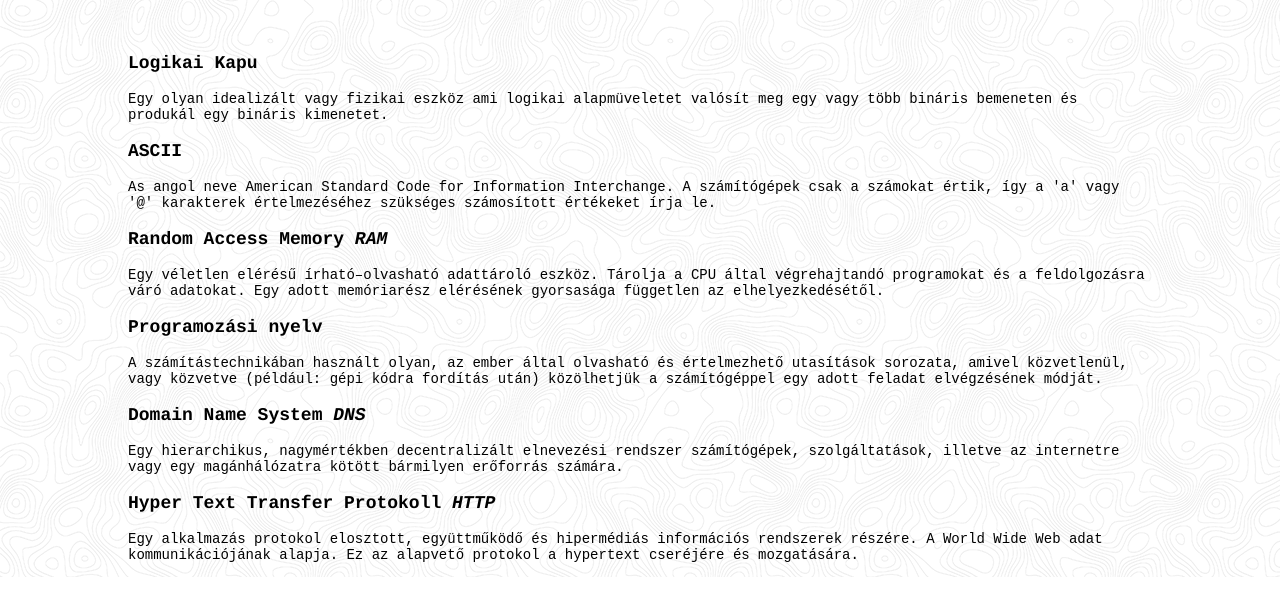
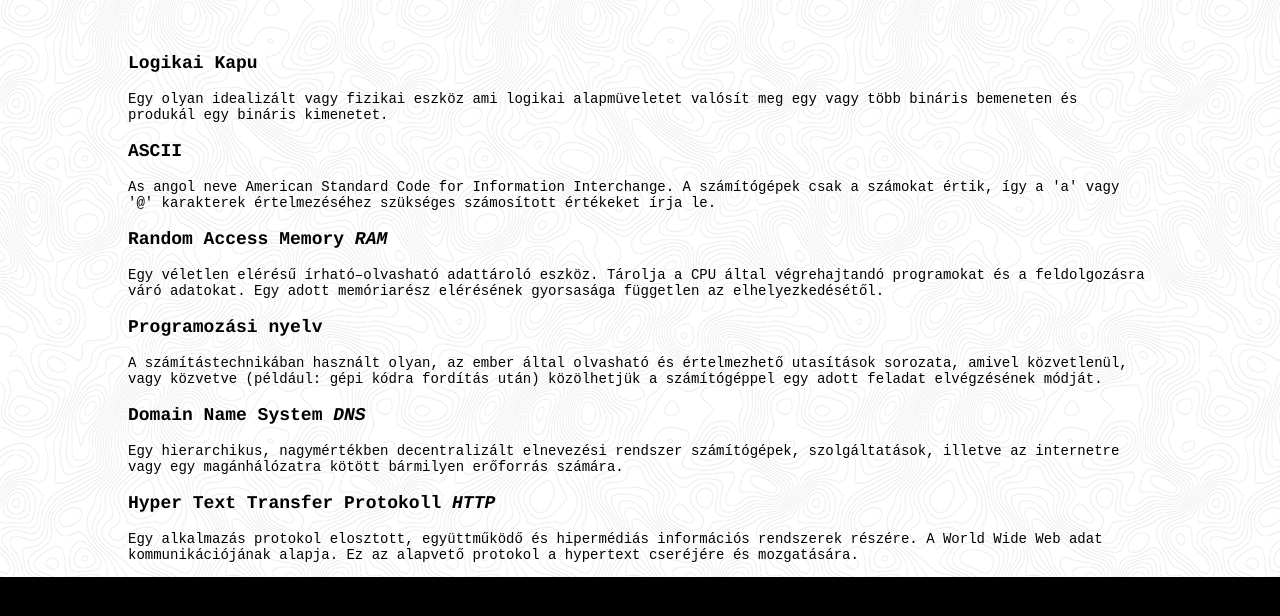
Before and after one commit to hunyadvariattila/myFirstWebsite, a plain HTML site: page index.html in a window 1280 px wide. Shown: the part 544-1160 px from the top of the page. Before the commit the page ends 1121 px from the top, so only its background shows below. Drawn offline with Linux system fonts and the light colour scheme.

Commit message:
HW update.

```diff
--- a/index.html
+++ b/index.html
@@ -16,8 +16,8 @@
             <img src="assets/aperture.svg" alt="Logo">
         </div>
 
-
-        <nav>
+        <div class="menu">
+            <nav>
             <ul class="navigation">
                 <li><a href="#">Home</a></li>
                 <li><a href="#techLink">WIKI</a></li>
@@ -26,6 +26,8 @@
 
             </ul>
         </nav>
+        </div>
+
     </header>
     <div class="bodyContent">
         <div class="introduction">
--- a/styles.css
+++ b/styles.css
@@ -25,6 +25,7 @@ header {
     max-height: 3em;
     overflow: hidden;
     font-size: 20px;
+
 }
 
 img {
@@ -117,3 +118,8 @@ p {
     font-family: monospace;
     font-size: 14px;
 }
+
+footer {
+    height: 50px;
+    background-color: black;
+}
```
